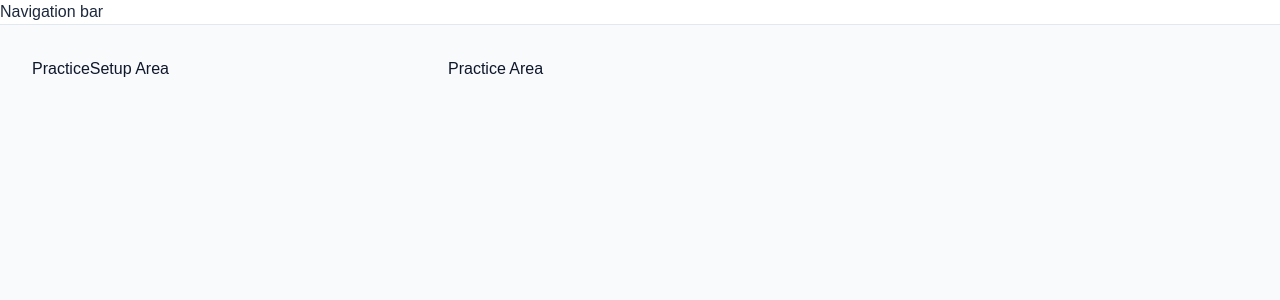
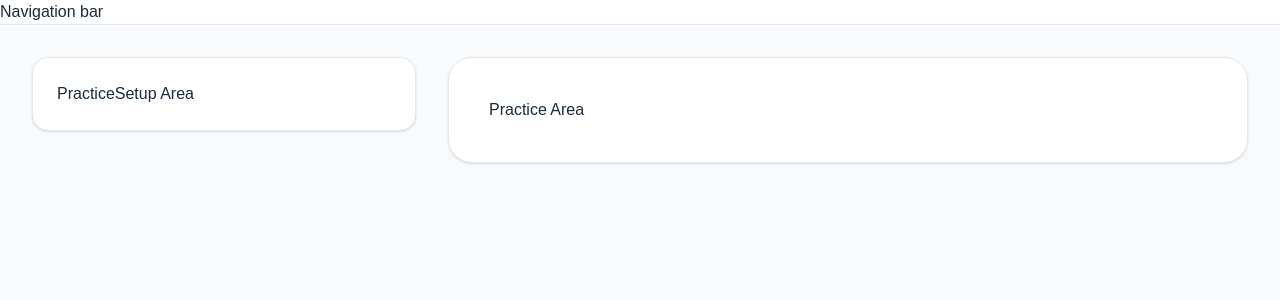
Before and after one commit to yeenci/mind-dash, a Next.js app: page / in a window 1280 px wide. Shown: the top 300 px of the page. Built offline with nearby package versions, Linux system fonts and the light colour scheme.

Commit message:
update: add border to practice setup & area

```diff
--- a/components/PracticeArea.tsx
+++ b/components/PracticeArea.tsx
@@ -18,8 +18,23 @@ interface PracticeAreaProps {
 
 const TIMER_SECONDS = 3000;
 
-export const PracticeArea: React.FC<PracticeAreaProps> = ({}) => {
-    return (
-        <>Practice Area</>
-    )
+export const PracticeArea: React.FC<PracticeAreaProps> = ({
+  currentExpression,
+  onCompleteExercise,
+  onNextExercise,
+  theme,
+  isPracticing,
+  language,
+}) => {
+  return (
+    <div
+      className={`p-6 sm:p-10 rounded-3xl border shadow-sm relative overflow-hidden transition-colors ${
+        theme === "dark"
+          ? "bg-slate-900 border-slate-800 text-white"
+          : "bg-white border-slate-200 text-slate-800"
+      }`}
+    >
+      Practice Area
+    </div>
+  );
 };
--- a/components/PracticeSetup.tsx
+++ b/components/PracticeSetup.tsx
@@ -2,10 +2,10 @@ import { UserSettings } from "@/types";
 import { Language } from "@/utils/i18n";
 
 interface PracticeSetupProps {
-    settings: UserSettings
+  settings: UserSettings;
   onUpdateSettings: (newSettings: Partial<UserSettings>) => void;
   onStartPractice: () => void;
-    theme: 'light' | 'dark'
+  theme: "light" | "dark";
   isPracticing: boolean;
   language: Language;
 }
@@ -16,11 +16,17 @@ export const PracticeSetup: React.FC<PracticeSetupProps> = ({
   onStartPractice,
   theme,
   isPracticing,
-    language
+  language,
 }) => {
   return (
-        <div>
+    <div
+      className={`p-6 rounded-2xl border shadow-sm transition-colors ${
+        theme === "dark"
+          ? "bg-slate-900 border-slate-800 text-white"
+          : "bg-white border-slate-200 text-slate-800"
+      }`}
+    >
       PracticeSetup Area
     </div>
-    )
-}
+  );
+};
```
Lines whose indentation alone changed are shown as unchanged.
